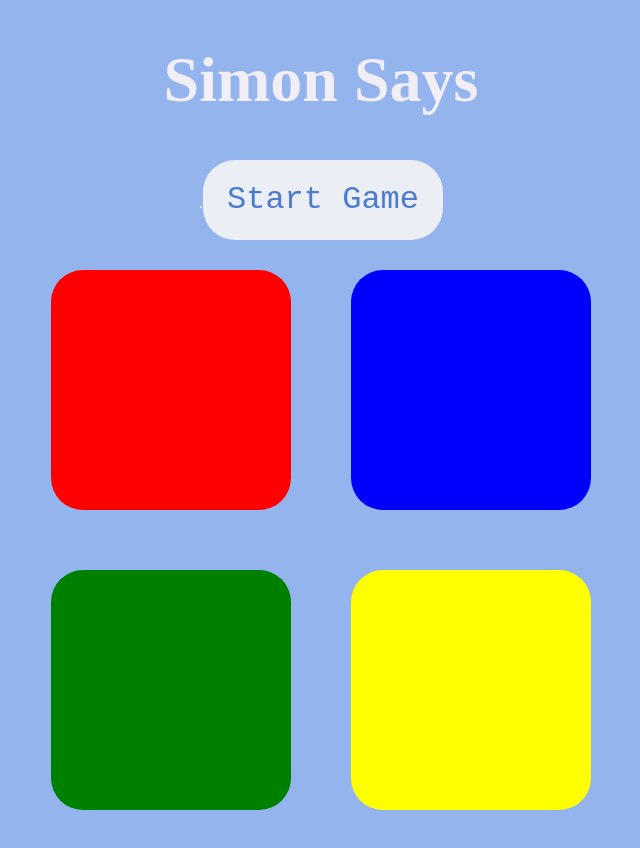
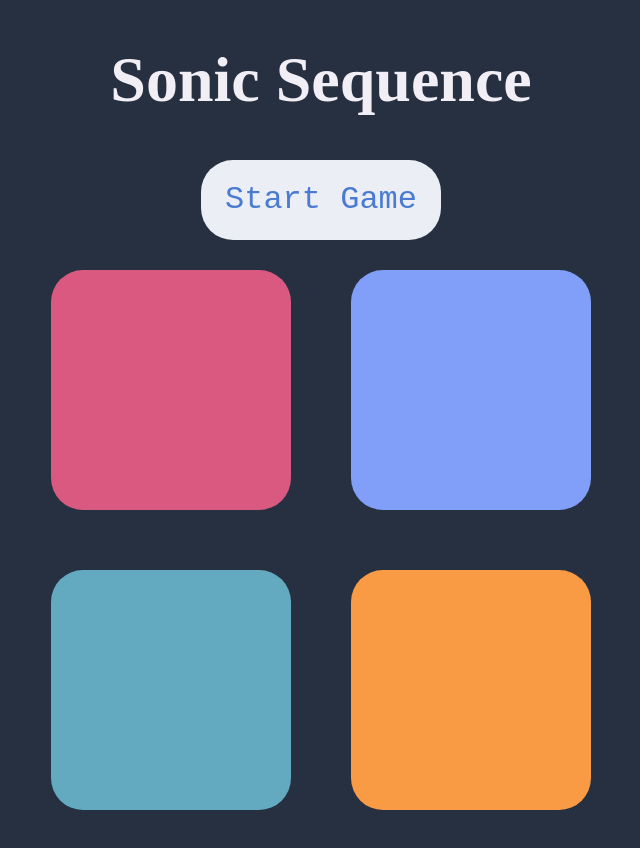
Before and after one commit to Sakshi-Dappu/Sonic-Sequence, a React (Vite) app: page / in a window 1280 px wide. Shown: the whole page, without its empty margins (319-959 px from the left). Built offline with nearby package versions, Linux system fonts and the light colour scheme.

Commit message:
Button bug fixed and CSS improved

```diff
--- a/src/Components/SimonSays.css
+++ b/src/Components/SimonSays.css
@@ -24,12 +24,12 @@
 }
 
 .GameStart:hover{
-   background-color: black;
-   color: rgb(74, 123, 209);
+   background-color: rgb(88, 115, 173);
+   color: white;
 }
 
 * {
-  background-color: rgb(147, 180, 237);
+  background-color: rgb(38, 48, 65);
   color: rgb(242, 238, 245);
   text-align: center;
 }
@@ -61,3 +61,7 @@ h2 {
       }
 
 }
+
+h3 {
+    font-size: 2rem;
+}
--- a/src/Components/SimonSays.jsx
+++ b/src/Components/SimonSays.jsx
@@ -1,116 +1,3 @@
-// import React, { useState, useEffect } from "react";
-// import "./SimonSays.css";
-
-// export default function SimonSays() {
-//   const [gameStatus, setGameStatus] = useState(false);
-//   const [gameSeq, setGameSeq] = useState([]);
-//   const [userSeq, setUserSeq] = useState([]);
-//   const [flash, setFlash] = useState(null);
-//   const [level, setLevel] = useState(0);
-//   const [gameEnd, setGameEnd] = useState(false);
-//   const [highestScore, setHighestScore] = useState([0]);
-
-//   const colours = ["red", "blue", "green", "yellow"];
-
-//   //Flash a button and reset after a short duration
-//   const flashButton = (colorId) => {
-//     setFlash(colorId);
-//     setTimeout(() => {
-//       setFlash(null);
-//     }, 500);
-//   };
-
-//   // Add a new color to the game seq and flash it
-//   const levelUp = () => {
-//     setUserSeq([]);
-//     setLevel((preLevel) => preLevel + 1);
-//     const randColor = colours[Math.floor(Math.random() * 4)];
-//     setGameSeq((prevSeq) => [...prevSeq, randColor]);
-//     setTimeout(() => flashButton(randColor), 1000);
-//   };
-
-//   const GameButton = ({ index, color, colorId }) => {
-//     return (
-//       <button
-//         className={`GameBtn ${flash === colorId ? "flash" : ""}`}
-//         id={colorId}
-//         onClick={() => userClick(index, colorId)}
-//         style={{
-//           backgroundColor: color,
-//         }}
-//       ></button>
-//     );
-//   };
-
-//   const StartGame = () => {
-//     setGameStatus(true);
-//     setGameEnd(false);
-//     setUserSeq([]);
-//     setGameSeq([]);
-//     setLevel(0);
-//     setHighestScore([0]);
-//     levelUp();
-//   };
-
-//   const userClick = (index, colorId) => {
-//     if (!gameEnd) {
-//       flashButton(colorId);
-//       setUserSeq((prevSeq) => [...prevSeq, colours[index]]);
-//       console.log("color:", colorId, "userSeq is:", userSeq);
-//     }
-//   };
-
-//   useEffect(() => {
-//     if (userSeq.length > 0) {
-//       let correct = userSeq.every((color, idx) => color === gameSeq[idx]);
-//       if (correct) {
-//         if (userSeq.length === gameSeq.length) {
-//           levelUp();
-//         }
-//       } else {
-//         setHighestScore((prevScore) => [...prevScore, level]);
-//         setGameEnd(true);
-//         setGameStatus(false);
-//       }
-//     }
-//   }, [userSeq, gameSeq, levelUp, level]);
-
-//   return (
-//     <div>
-//       <h1>Simon Says</h1>
-//       {/* Show game over message only if the game has ended and was started */}
-//       {gameEnd ? ( // Game has ended and was started
-//         <span>
-//           <h2>Game Over... Your Score is {level}</h2>
-//         </span>
-//       ) : (
-//         <span>.</span>
-//       )}
-//       {/* Use null instead of an empty <span> */}
-//       {gameStatus ? (
-//         <span>
-//           <h2>Level: {level}</h2>
-//         </span>
-//       ) : (
-//         <>
-//           <button className="GameStart" onClick={StartGame}>
-//             Start Game
-//           </button>
-//           <br />
-//         </>
-//       )}
-//       <div className="row">
-//         <GameButton index={0} color="red" colorId="red" />
-//         <GameButton index={1} color="blue" colorId="blue" />
-//       </div>
-//       <div className="row">
-//         <GameButton index={2} color="green" colorId="green" />
-//         <GameButton index={3} color="yellow" colorId="yellow" />
-//       </div>
-//     </div>
-//   );
-// }
-
 import React, { useState, useEffect } from "react";
 import "./SimonSays.css";
 
@@ -121,7 +8,7 @@ export default function SimonSays() {
   const [flash, setFlash] = useState(null);
   const [level, setLevel] = useState(0);
   const [gameEnd, setGameEnd] = useState(false);
-  const [highestScore, setHighestScore] = useState([0]);
+  const [highestScore, setHighestScore] = useState([]);
 
   const colours = ["red", "blue", "green", "yellow"];
 
@@ -156,14 +43,13 @@ export default function SimonSays() {
   };
 
   const StartGame = () => {
-    // Reset all necessary states
     setGameStatus(true);
     setGameEnd(false);
     setUserSeq([]);
     setGameSeq([]);
     setLevel(0);
-    setHighestScore([0]); // Reset highest score if needed
-    levelUp(); // Start the game by leveling up
+    // setHighestScore([0]);
+    levelUp();
   };
 
   const userClick = (index, colorId) => {
@@ -189,16 +75,19 @@ export default function SimonSays() {
     }
   }, [userSeq, gameSeq, level]);
 
+  let HighestScore = Math.max(...highestScore);
+
   return (
     <div>
-      <h1>Simon Says</h1>
+      <h1>Sonic Sequence</h1>
       {/* Show game over message only if the game has ended and was started */}
       {gameEnd ? ( // Game has ended and was started
         <span>
-          <h2>Game Over... Your Score is {level}</h2>
+          <h2>Game Over... Your Score is {level}.</h2>
+          <h3>Highest Score is {HighestScore}</h3>
         </span>
       ) : (
-        <span>.</span>
+        <span></span>
       )}
       {/* Use null instead of an empty <span> */}
       {gameStatus ? (
@@ -214,12 +103,12 @@ export default function SimonSays() {
         </>
       )}
       <div className="row">
-        <GameButton index={0} color="red" colorId="red" />
-        <GameButton index={1} color="blue" colorId="blue" />
+        <GameButton index={0} color="#d95980" colorId="red" />
+        <GameButton index={1} color=" #819ff9" colorId="blue" />
       </div>
       <div className="row">
-        <GameButton index={2} color="green" colorId="green" />
-        <GameButton index={3} color="yellow" colorId="yellow" />
+        <GameButton index={2} color="#63aac0" colorId="green" />
+        <GameButton index={3} color="#f99b45" colorId="yellow" />
       </div>
     </div>
   );
```
